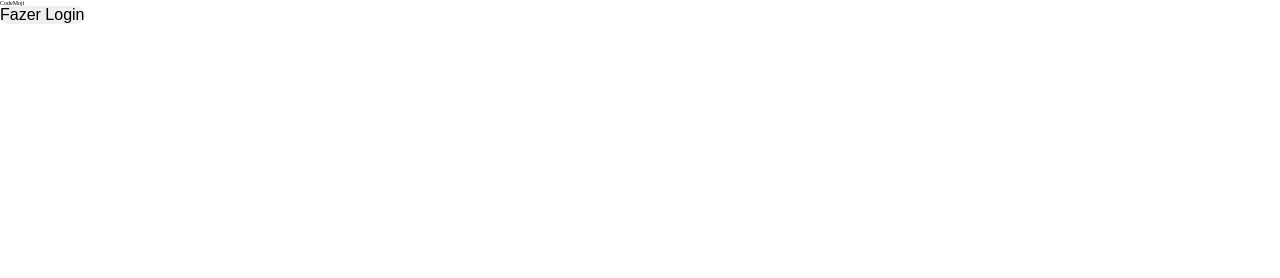
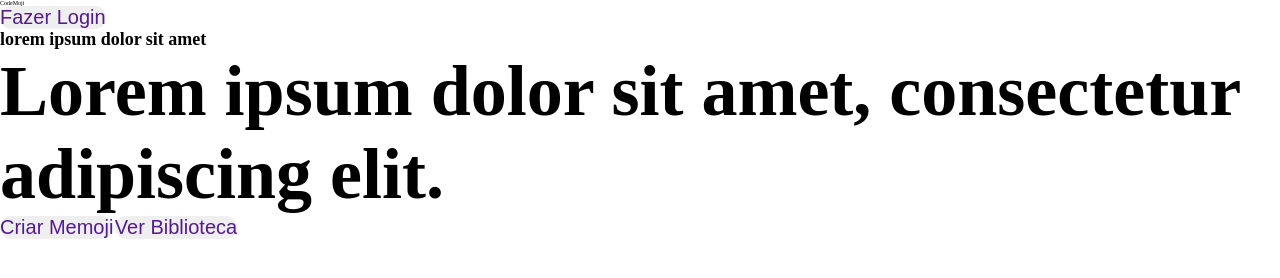
Before and after one commit to andrezafs/CodeMoji, a website: page index.html in a window 1280 px wide. Drawn offline with Linux system fonts and the light colour scheme.

Commit message:
criação da main

```diff
--- a/index.html
+++ b/index.html
@@ -13,9 +13,22 @@
             <nav>
                 <div class="logo">CodeMoji</div>
                 <div class="search"></div>
-                <button>Fazer Login</button>
+                <button><a href="">Fazer Login</a></button>
             </nav>
         </div>
     </header>
+    <main>
+        <div class="maxWidth">
+            <div class="mainContainer">
+                <h2>lorem ipsum dolor sit amet</h2>
+                <h1>Lorem ipsum
+                    dolor sit amet, consectetur adipiscing elit.</h1>
+                    <div class="buttons">
+                        <button><a href=""> Criar Memoji</a></button>
+                        <button><a href=""> Ver Biblioteca</a></button>
+                    </div>
+            </div>
+        </div>
+    </main>
 </body>
 </html>
```
